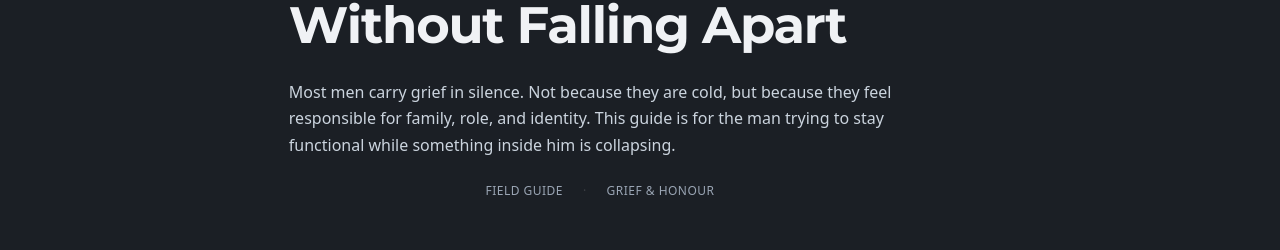
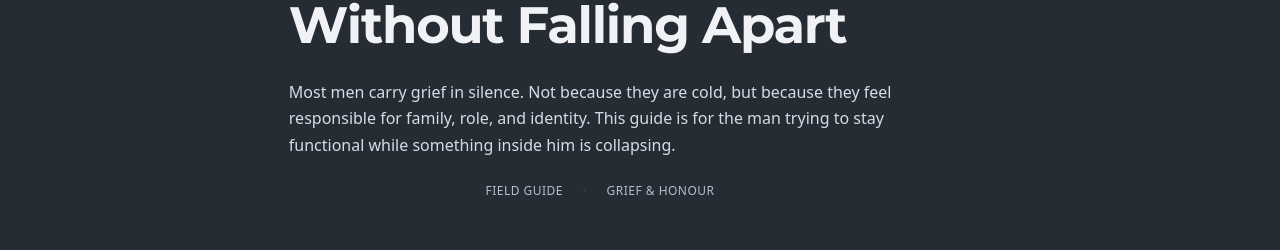
Before and after one commit to afair86/iron-compass, a Next.js app: page /articles/grief-for-men in a window 1280 px wide. Shown: the part 317-567 px from the top of the page. Built offline with nearby package versions, Linux system fonts and the light colour scheme; no server answers.

Commit message:
Lighten website charcoal surfaces and reading contrast

```diff
--- a/app/components/approved-home.module.css
+++ b/app/components/approved-home.module.css
@@ -1,6 +1,6 @@
 .home {
-  --ic-band: #27313b;
-  --ic-surface: #2b343e;
+  --ic-band: #323e4a;
+  --ic-surface: #384451;
   background: var(--ic-bg);
   color: var(--ic-text-heading);
 }
@@ -28,7 +28,7 @@
   position: absolute;
   inset: 0;
   z-index: 1;
-  background: linear-gradient(180deg, rgba(27, 31, 37, .48), rgba(27, 31, 37, .84) 48%, #1b1f25 100%);
+  background: linear-gradient(180deg, rgba(38, 44, 52, .48), rgba(38, 44, 52, .84) 48%, #262c34 100%);
   pointer-events: none;
 }
 
@@ -390,7 +390,7 @@
   }
 
   .hero::after {
-    background: linear-gradient(90deg, rgba(27, 31, 37, .45) 0%, rgba(27, 31, 37, .60) 38%, rgba(27, 31, 37, .86) 50%, rgba(27, 31, 37, .90) 100%);
+    background: linear-gradient(90deg, rgba(38, 44, 52, .45) 0%, rgba(38, 44, 52, .60) 38%, rgba(38, 44, 52, .86) 50%, rgba(38, 44, 52, .90) 100%);
   }
 
   .banner {
--- a/styles/app-theme.css
+++ b/styles/app-theme.css
@@ -3,19 +3,19 @@
    progress. The website must not invent progress or imply a conversion promise. */
 html:root {
   color-scheme: dark;
-  --ic-bg: #1b1f25;
-  --ic-bg-alt: #1b1f25;
-  --ic-page-bg-alt: #1b1f25;
+  --ic-bg: #262c34;
+  --ic-bg-alt: #262c34;
+  --ic-page-bg-alt: #262c34;
   --ic-bg-radial-a: transparent;
   --ic-bg-radial-b: transparent;
-  --ic-surface: #242a32;
-  --ic-surface-mid: #242a32;
-  --ic-surface-card: #242a32;
-  --ic-card-bg: #242a32;
-  --ic-surface-alt: #2d3540;
+  --ic-surface: #333c46;
+  --ic-surface-mid: #333c46;
+  --ic-surface-card: #333c46;
+  --ic-card-bg: #333c46;
+  --ic-surface-alt: #3b4653;
   --ic-text-heading: #f0f2f5;
-  --ic-text-main: #c7cfdd;
-  --ic-text-muted: #9aa5b4;
+  --ic-text-main: #d5dce6;
+  --ic-text-muted: #b4becb;
   --ic-steel: #a6c9e5;
   --ic-accent-blue: var(--ic-steel);
   --ic-amber: #ffb020;
@@ -23,7 +23,7 @@ html:root {
   --ic-cta-red: #ff3434;
   --ic-danger: #c51f2a;
   --ic-on-action: #02060d;
-  --ic-border: #3b444f;
+  --ic-border: #53606f;
   --ic-border-strong: #607286;
   --ic-card-border: var(--ic-border);
   --ic-chip-border: var(--ic-border);
--- a/styles/editorial.css
+++ b/styles/editorial.css
@@ -105,7 +105,7 @@ html:root {
 @media screen {
   html body main.ic-page-shell :is(.ic-page-title, .ic-heading-2, .ic-section-heading, .ic-board-heading) { margin-bottom: 24px; }
 }
-html:root { --ic-band: #20252c; }
+html:root { --ic-band: #2b333c; }
 @media screen {
   html body :is(main, footer) .ic-cta-pair {
     display: grid;
--- a/styles/public-editorial.css
+++ b/styles/public-editorial.css
@@ -9,7 +9,7 @@
   width: 100%;
   border: 1px solid #4a5c6d;
   border-radius: 18px;
-  background: linear-gradient(120deg, #2b3c4d, #252b32 70%);
+  background: linear-gradient(120deg, #34495c, #343e49 70%);
   text-align: left;
 }
 .ic-app-value__label {
@@ -126,7 +126,7 @@ html body main.ic-journal-article .ic-board-hero__copy .ic-page-title {
   margin: 0 0 1.5rem;
 }
 html body main.ic-journal-article .ic-dispatch-lede {
-  color: #cbd4de;
+  color: #d5dce6;
   margin: 0;
 }
 html body main.ic-journal-article .ic-dispatch-meta {
@@ -141,7 +141,7 @@ html body main.ic-journal-article .ic-listen {
 html body main.ic-journal-article .ic-dispatch-prose {
   max-width: 68ch;
   margin: 0 auto;
-  color: #cbd4de;
+  color: #d5dce6;
   font-size: 1.0625rem;
   line-height: 1.85;
 }
@@ -163,7 +163,7 @@ html body main.ic-journal-article .ic-dispatch-prose h3 {
   font-size: 1.2rem;
 }
 html body main.ic-journal-article .ic-dispatch-prose blockquote {
-  background: #3b332a;
+  background: #493e31;
   border-left: 3px solid #c4a574;
   border-radius: 0 12px 12px 0;
   padding: 1.25rem 1.5rem;
@@ -197,7 +197,7 @@ html body main.ic-journal-article .ic-dispatch-prose figure {
   text-underline-offset: 4px;
 }
 .ic-blog-index .ic-stoic-card {
-  background: #29313a;
+  background: #343f4b;
   border-color: #475565;
   text-align: left;
 }
@@ -215,11 +215,11 @@ html body main.ic-journal-article .ic-dispatch-prose figure {
   align-self: flex-start;
 }
 .ic-blog-index .ic-topics-panel {
-  background: #2a3541;
+  background: #354554;
   border-color: #53677b;
 }
 .ic-public-page :is(.ic-panel, .ic-panel-outline, .ic-panel-stoic) {
-  background-color: #272f38;
+  background-color: #333d48;
   border-color: #465665;
 }
 .ic-public-page :is(.ic-section-heading, .ic-section-title) {
@@ -285,7 +285,7 @@ html body main.ic-journal-article .ic-article-table {
   overflow-x: auto;
   border: 1px solid #526375;
   border-radius: 12px;
-  background: #293541;
+  background: #354554;
 }
 html body main.ic-journal-article .ic-article-table table {
   min-width: 540px;
```
Also changed, not shown: app/domains/components/domain-story.module.css (+5 -5 lines), app/download/app-overview.module.css (+4 -4 lines), 2 other files (tests, documents, lock files or other folders).
